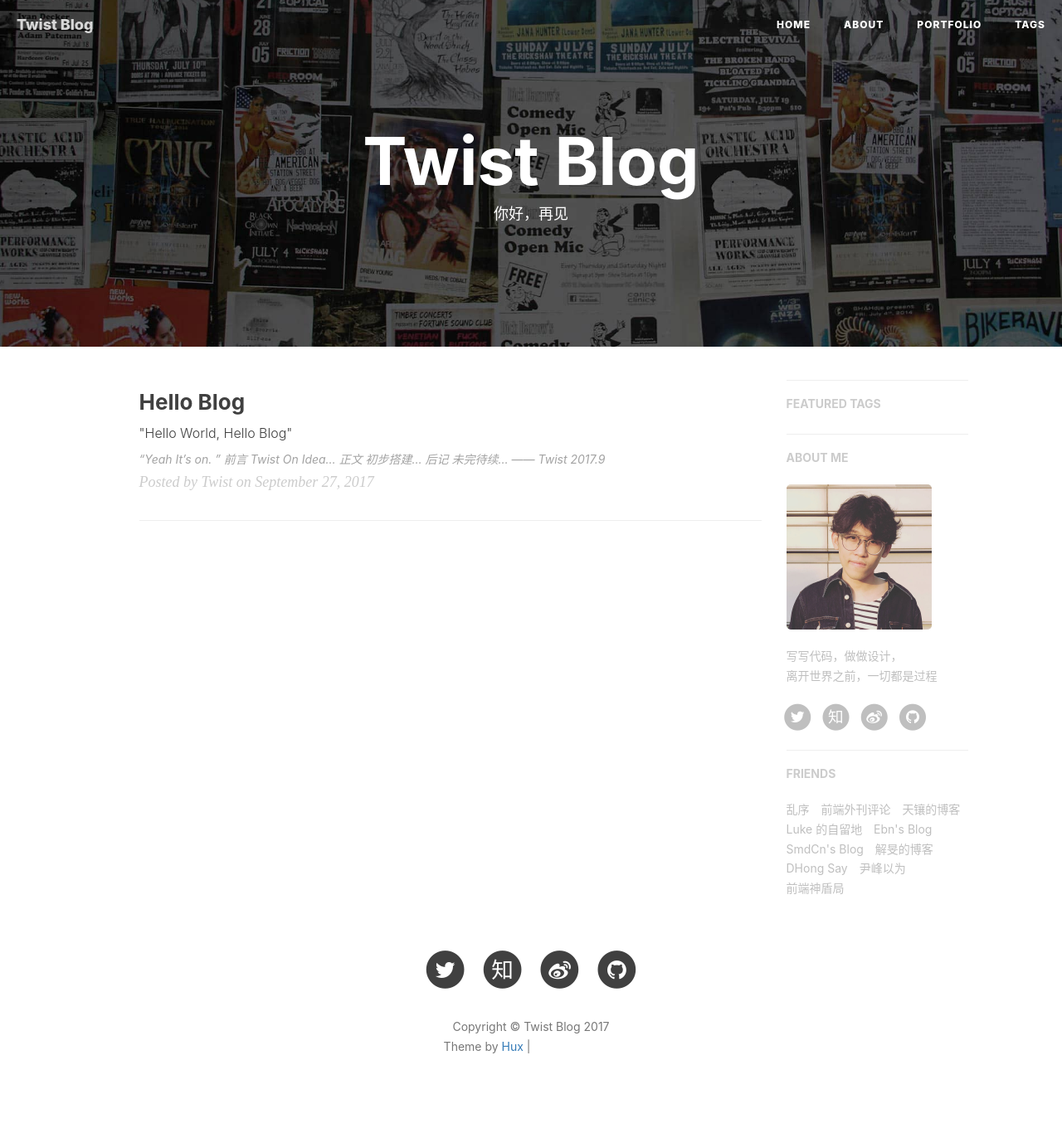
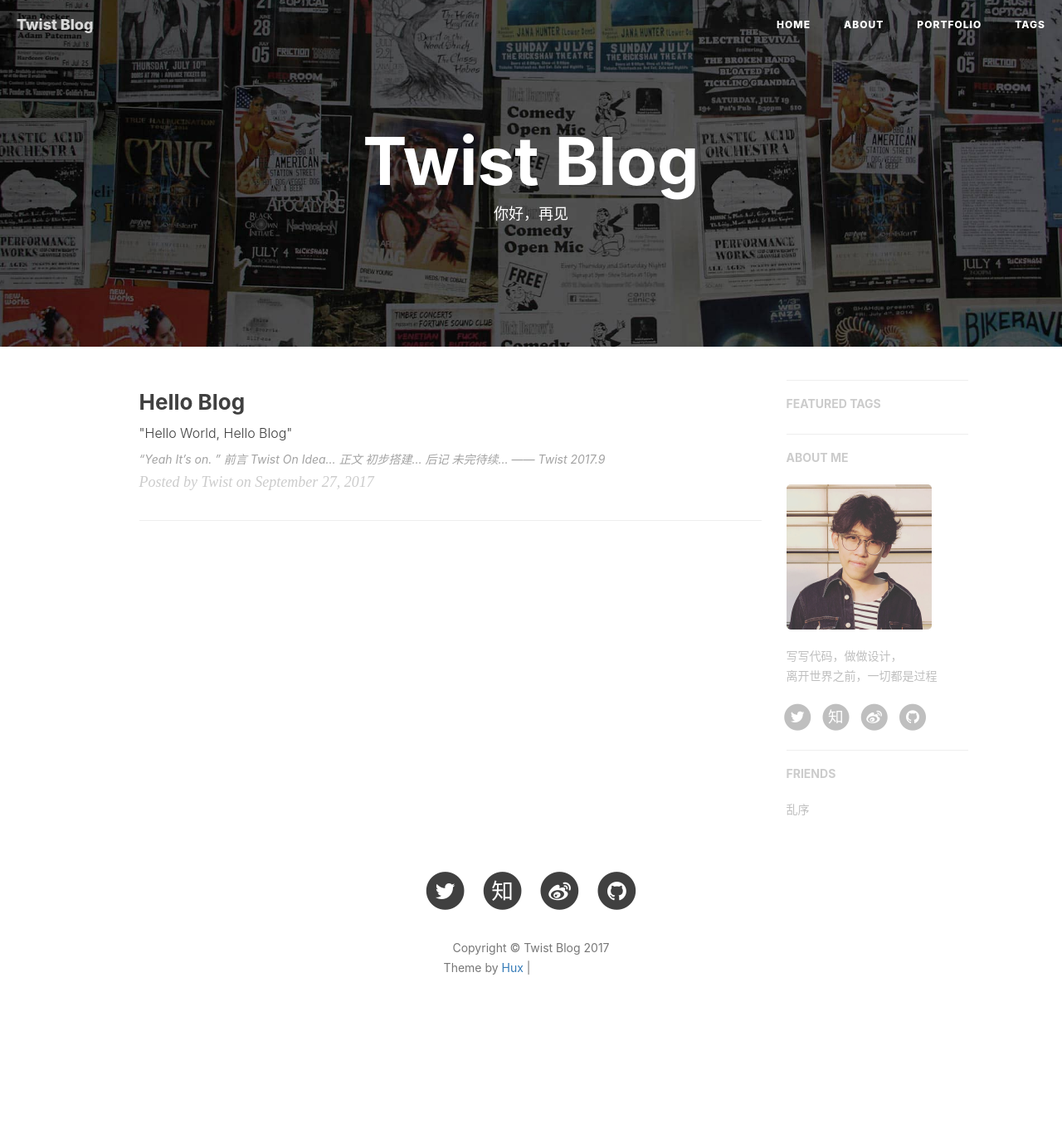
Before and after one commit to TwistOnIdea/TwistOnIdea.github.io, a Jekyll site: the page built from index.html, in a window 1280 px wide. Shown: the whole page at 83% size. Built offline with Jekyll 4.4.1, drawn with Linux system fonts in a browser that asks for light colours; nearby versions of some CDN libraries; the list of posts is cut into pages by our own code; comment, search, counter and statistics services are not loaded; after the commit the page ends 1271 px from its top, so only the background shows below that; grey boxes are pictures that could not be loaded.

Commit message:
Update _config.yml

```diff
--- a/_config.yml
+++ b/_config.yml
@@ -48,7 +48,7 @@
 
 
 # Disqus settings
-disqus_username: hux
+disqus_username: Twist
 
 # Netease setttings
 netease_comment: false
@@ -92,32 +92,5 @@
     # },{
         title: "乱序",
         href: "http://mida.re/"
-    },{
-        title: "前端外刊评论",
-        href: "http://qianduan.guru/"
-    },{
-        title: "天镶的博客",
-        href: "http://lingyu.wang/"
-    },{
-        title: "Luke 的自留地",
-        href: "http://hmqk1995.github.io"
-    },{
-        title: "Ebn's Blog",
-        href: "http://ebnbin.com/"
-    },{
-        title: "SmdCn's Blog",
-        href: "http://blog.smdcn.net"
-    },{
-        title: "解旻的博客",
-        href: "http://xieminis.me/"
-    },{
-        title: "DHong Say",
-        href: "http://dhong.co"
-    },{
-        title: "尹峰以为",
-        href: "http://ingf.github.io/"
-    },{
-        title: "前端神盾局",
-        href: "http://wepiaofei.github.io/blog/"
     }
 ]
```
